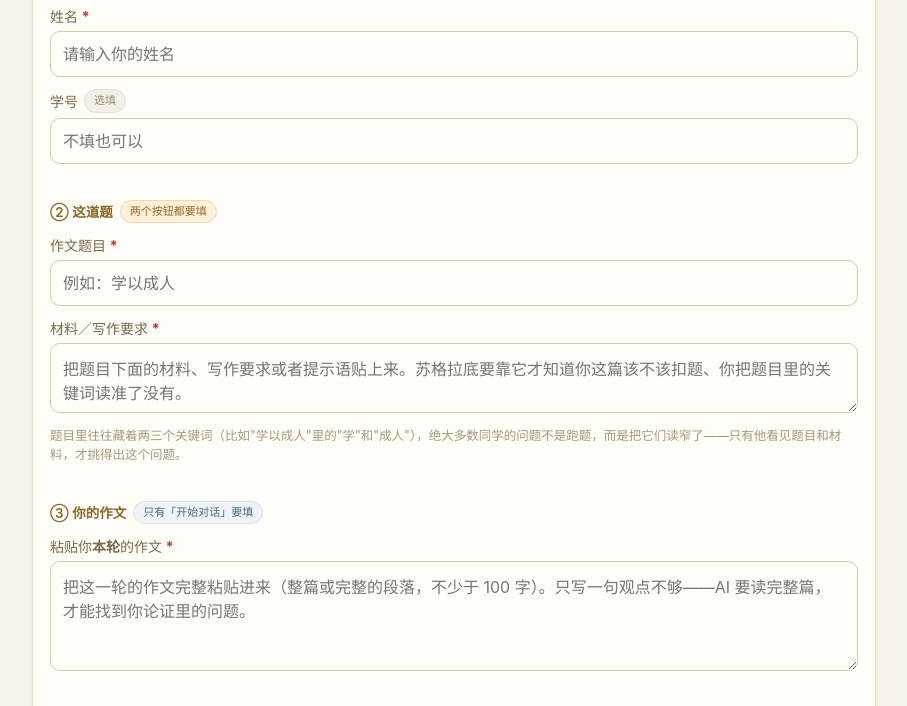
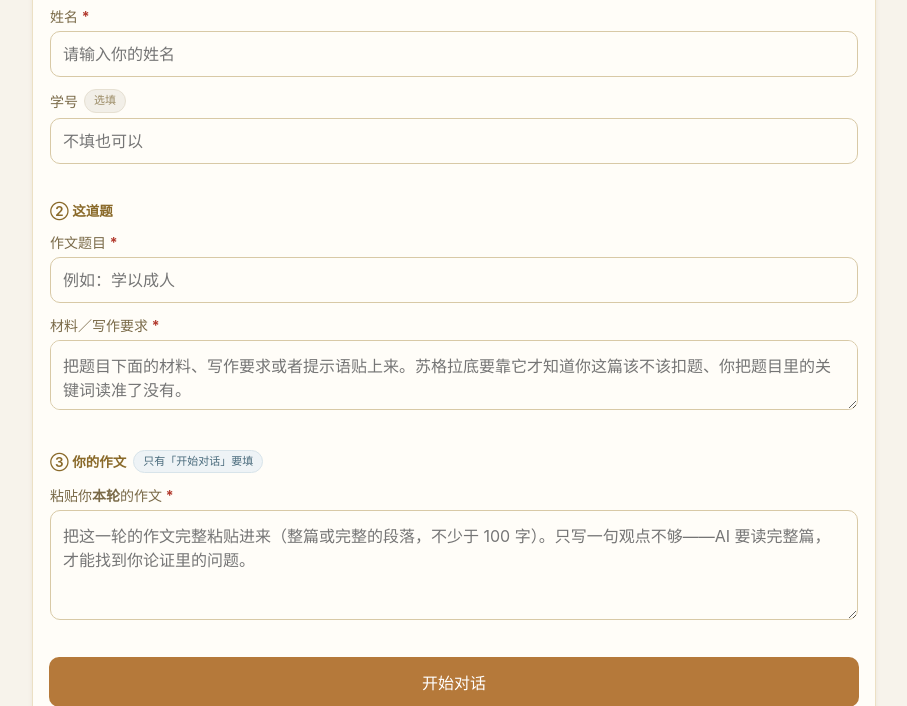
Before and after one commit to XFR234/socratic-writing-agent, a Flask app: page / in a window 1280 px wide. Shown: the part 176-882 px from the top of the page, without its empty margins (186-1093 px from the left). Run offline with Flask 3, Linux system fonts and the light colour scheme; data comes from the database, SQL or seed files in the repository.

Commit message:
提交页再精简：删掉第②项下方那段提示语与「两个按钮都要填」徽标

```diff
--- a/sim/render_preview.py
+++ b/sim/render_preview.py
@@ -63,7 +63,9 @@ checks = [
     ("旧写法「（选填）」label 已清掉", "学号（选填）" not in html),
     ("旧写法「（<b>必填</b>）」已清掉", "（<b>必填</b>）" not in html),
     ("两个按钮各带需求清单", html.count('class="req-note"') == 2),
-    ("分组徽标齐全", html.count('badge badge-both') == 1 and html.count('badge badge-chat') == 1),
+    ("「只有「开始对话」要填」徽标保留", html.count('badge badge-chat') == 1),
+    ("「两个按钮都要填」徽标已删", "两个按钮都要填" not in html),
+    ("第②项下方那段提示语已删", "题目里往往藏着" not in html),
     ("悬停高亮函数已注入", "function hlFields(" in html),
     ("缺失字段定位函数已注入", "function focusField(" in html),
 ]
--- a/templates/student.html
+++ b/templates/student.html
@@ -44,7 +44,6 @@
   .group-head { display:flex; align-items:center; gap:7px; flex-wrap:wrap; padding:10px 0 0; }
   .group-title { font-size:13.5px; font-weight:600; color:#8a6a2a; }
   .badge { font-size:11px; padding:2px 9px; border-radius:999px; white-space:nowrap; line-height:1.6; }
-  .badge-both   { background:#fdf0da; color:#9a6a20; border:1px solid #eed9b0; }
   .badge-chat   { background:#eef3f6; color:#4a6b7c; border:1px solid #d8e4ea; }
   .badge-prompt { background:#eef4fb; color:#3b6fd4; border:1px solid #d7e6f5; }
   .badge-optional { background:#f2efe8; color:#9a8a64; border:1px solid #e6e0d2; }
@@ -160,15 +159,11 @@
 
       <!-- ② 题目与材料：两个入口都需要 -->
       <div id="topicBox" class="field-group">
-        <div class="group-head">
-          <span class="group-title">② 这道题</span>
-          <span class="badge badge-both">两个按钮都要填</span>
-        </div>
+        <div class="group-head"><span class="group-title">② 这道题</span></div>
         <div class="label-row"><label for="topic">作文题目 <b class="star">*</b></label></div>
         <input id="topic" placeholder="例如：学以成人">
         <div class="label-row"><label for="material">材料／写作要求 <b class="star">*</b></label></div>
         <textarea id="material" style="min-height:70px" placeholder="把题目下面的材料、写作要求或者提示语贴上来。苏格拉底要靠它才知道你这篇该不该扣题、你把题目里的关键词读准了没有。"></textarea>
-        <div class="hint">题目里往往藏着两三个关键词（比如"学以成人"里的"学"和"成人"），绝大多数同学的问题不是跑题，而是把它们读窄了——只有他看见题目和材料，才挑得出这个问题。</div>
       </div>
 
       <!-- ③ 作文：只有「开始对话」需要 -->
```
